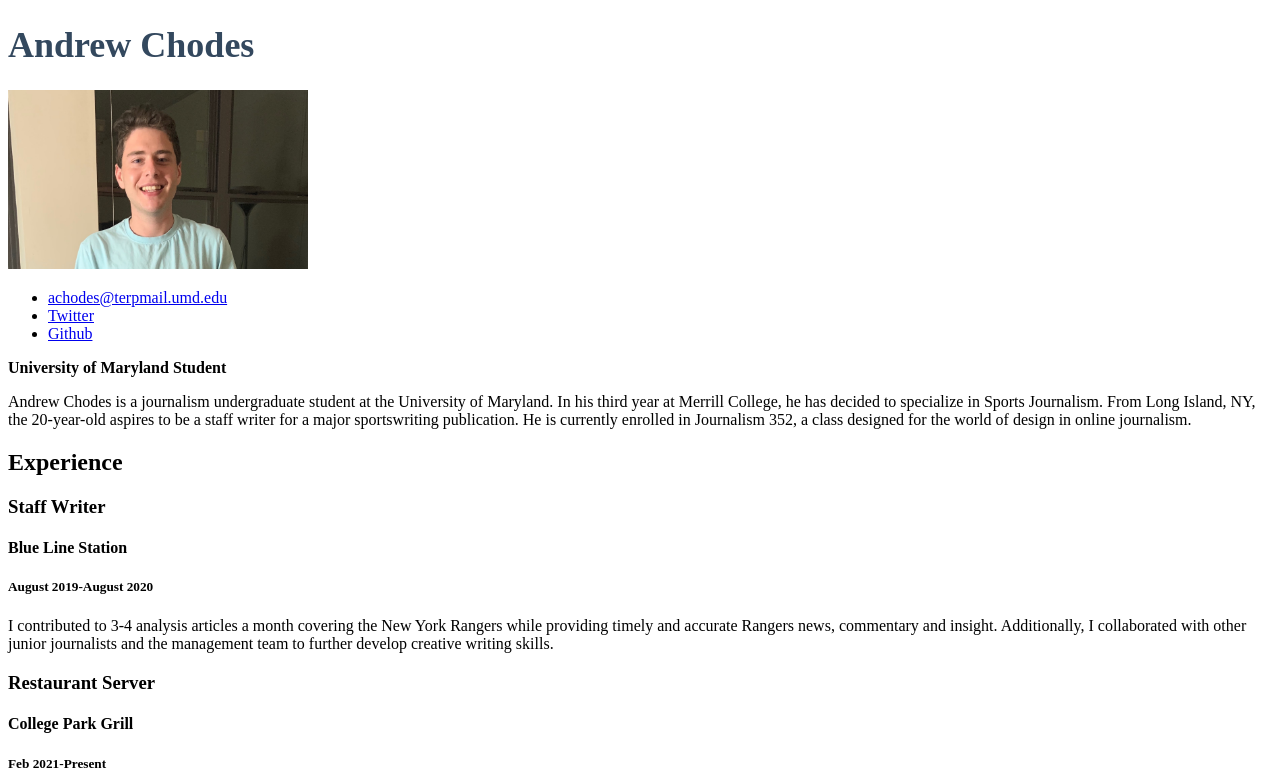
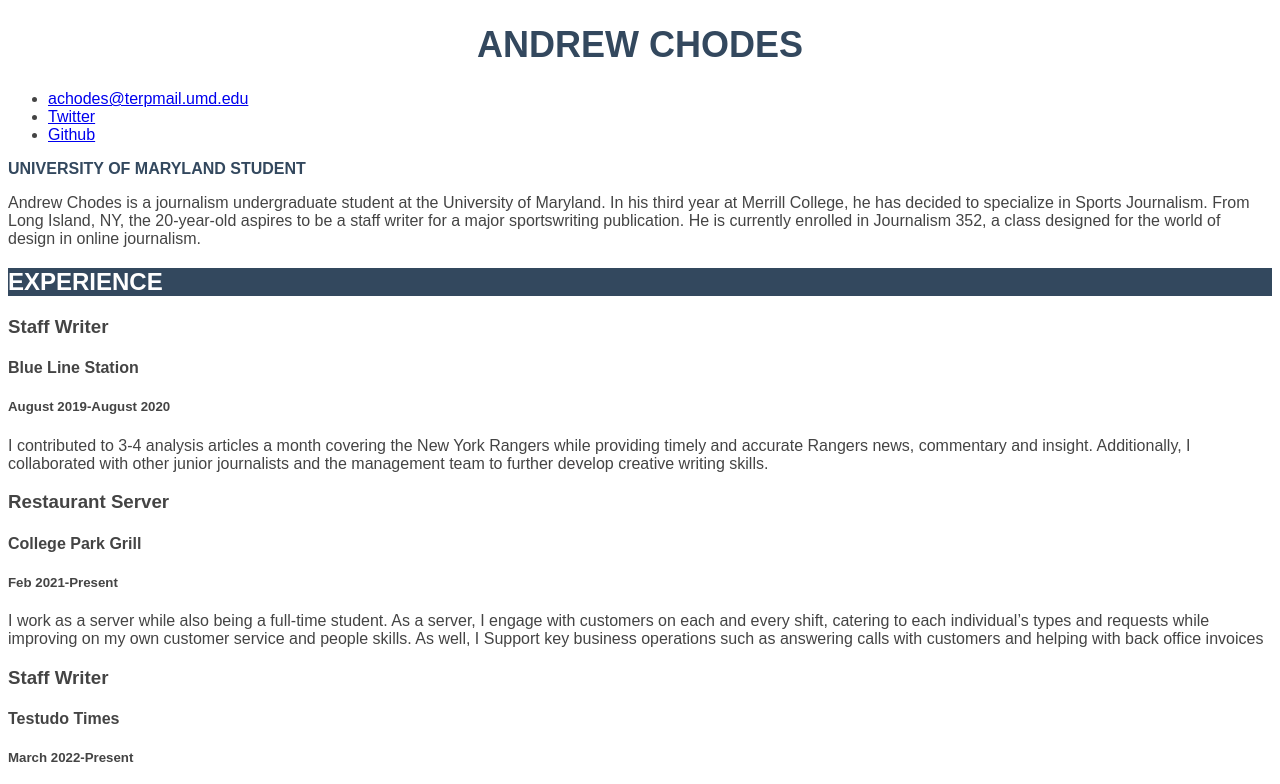
Before and after one commit to achodes/Andrew-Chodes-Jour352, a plain HTML site: page resume/index.html in a window 1280 px wide. Shown: the top 784 px of the page. Drawn offline with Linux system fonts and the light colour scheme.

Commit message:
commit 1

```diff
--- a/resume/index.html
+++ b/resume/index.html
@@ -8,12 +8,13 @@
             color: #33485e;
         }
     </style>
+    <link rel="stylesheet" href="style.css">
 </head>
 
 <body>
     <!-- I built this myself! -->
     <h1>Andrew Chodes</h1>
-    <img src="IMG_3520.jpeg" width=300px/>
+    <!-- <img src="IMG_3520.jpeg" width=300px/> -->
 
     <ul>
         <li><a href="mailto:achodes@terpmail.umd.edu">achodes@terpmail.umd.edu</a></li>
--- /dev/null
+++ b/resume/style.css
@@ -0,0 +1,24 @@
+body {
+    font: 400 1em open-sans, arial, sans-serif;
+    color: #444;
+}
+
+h1{
+    font: 3em;
+    color: #33485e;
+    text-transform: uppercase;
+    text-align: center;
+}
+
+strong{
+    font: 1.5em;
+    color: #33485e;
+    text-transform: uppercase;
+}
+
+h2{
+    font: 1.5em;
+    background-color: #33485e;
+    text-transform: uppercase;
+    color: white;
+}
```
